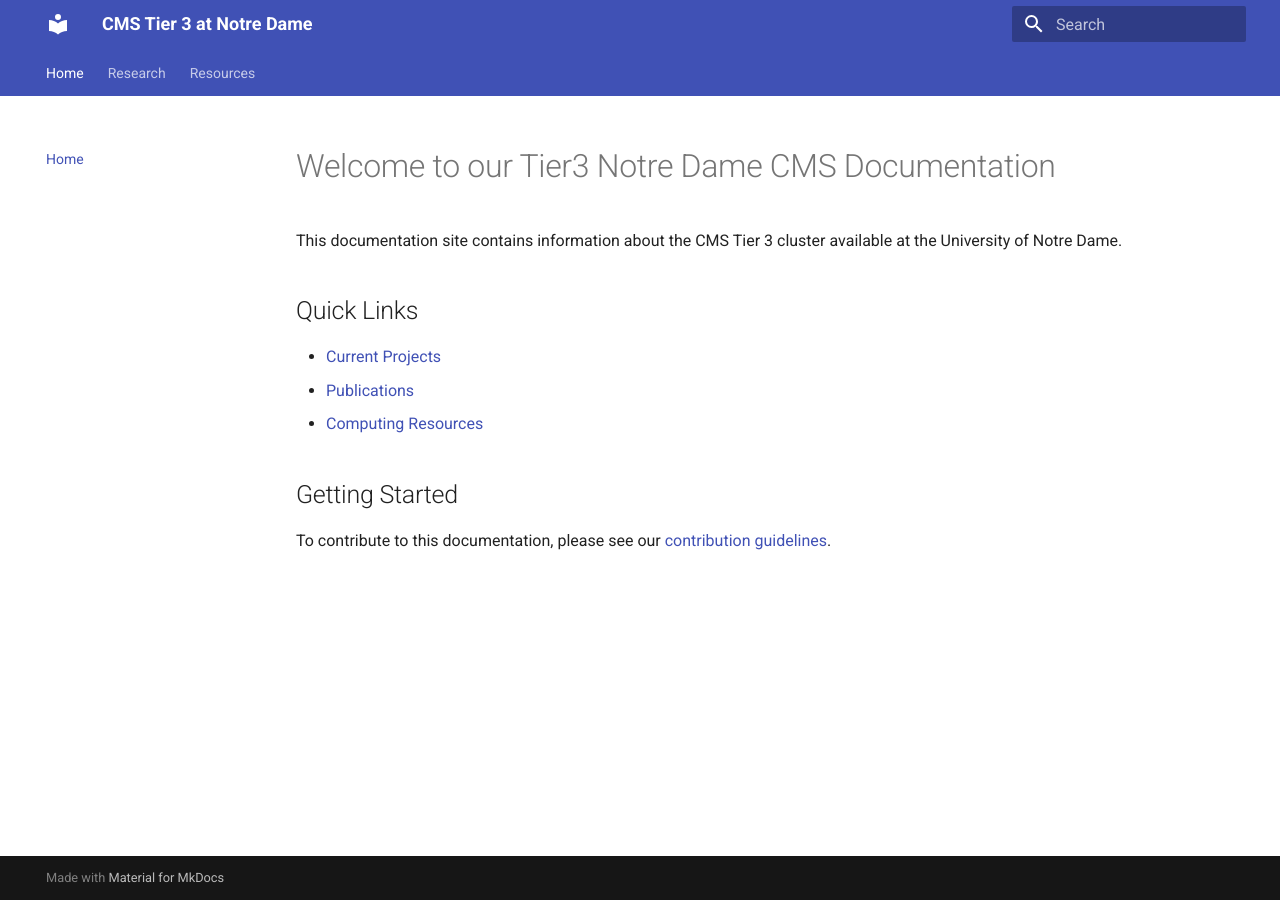
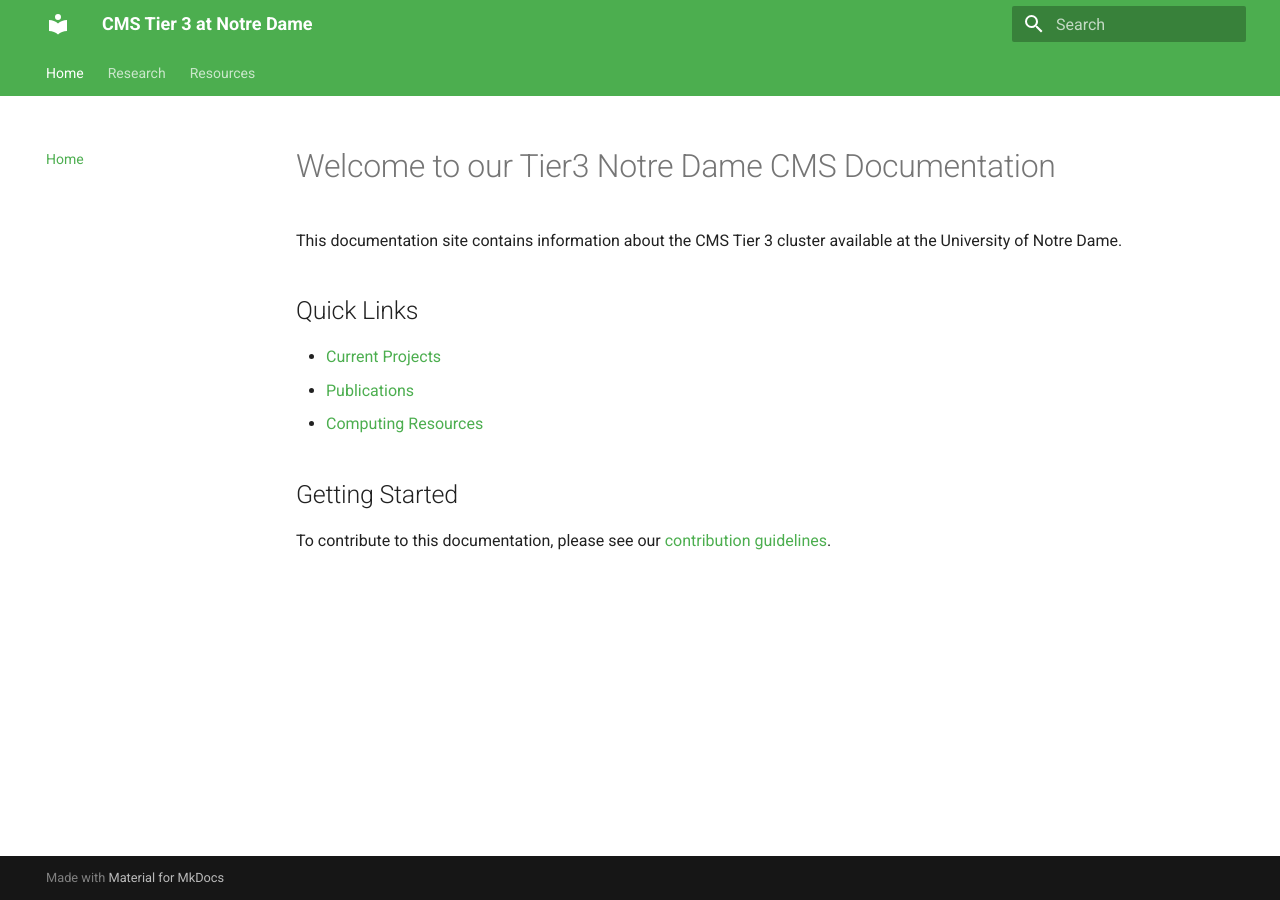
Before and after one commit to amaltaro/ndcms-docs, an MkDocs documentation site: the page built from docs/index.md, in a window 1280 px wide. Built offline with MkDocs 1.6.1 and Material for MkDocs 9.7.7, drawn with Linux system fonts in a browser that asks for light colours.

Commit message:
change color theme to green

```diff
--- a/mkdocs.yml
+++ b/mkdocs.yml
@@ -7,6 +7,11 @@ theme:
     - navigation.top
     - search.suggest
     - search.highlight
+  palette:
+    - scheme: default
+      primary: green
+      accent: indigo
+      # text: white
 
 
 nav:
```
